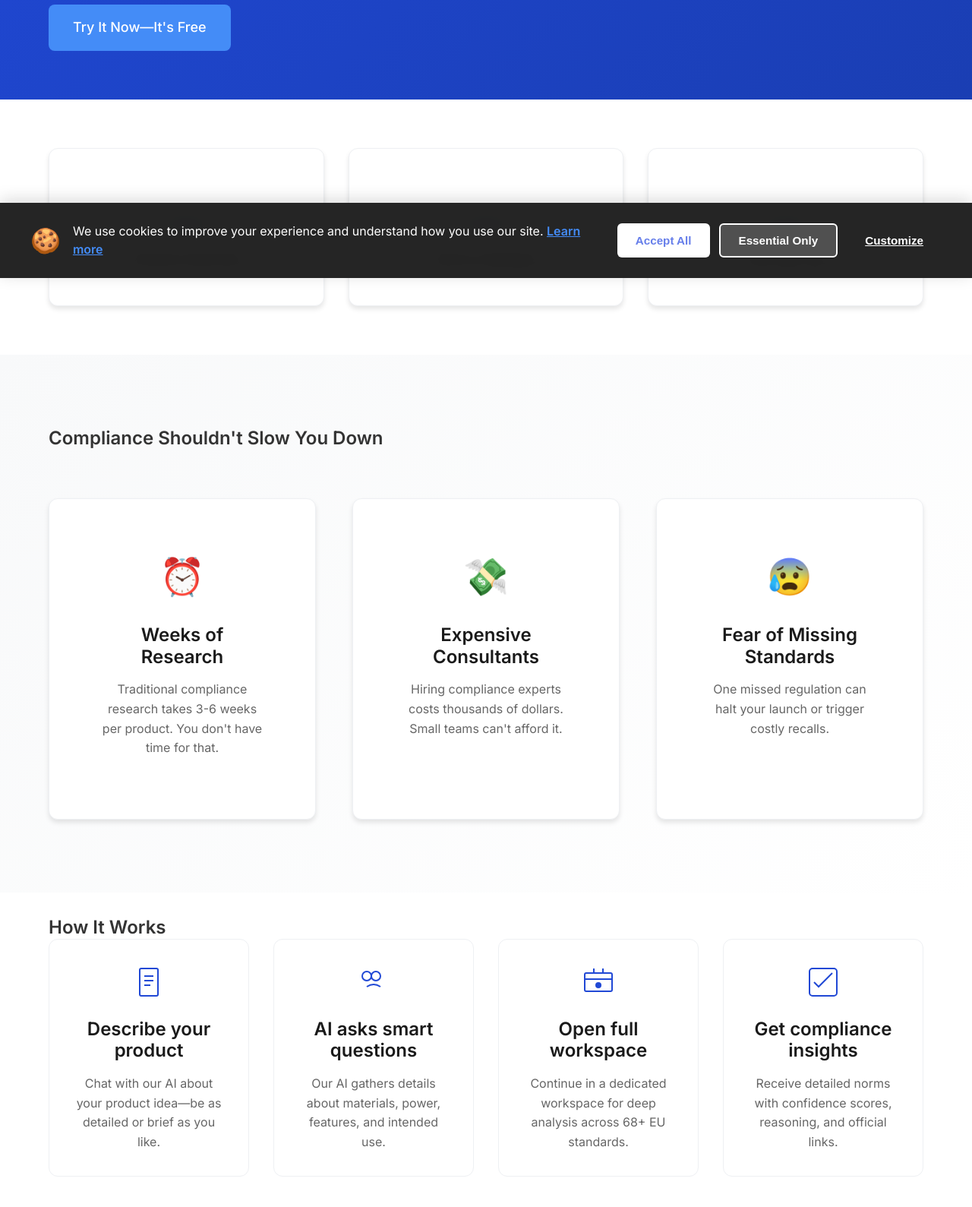
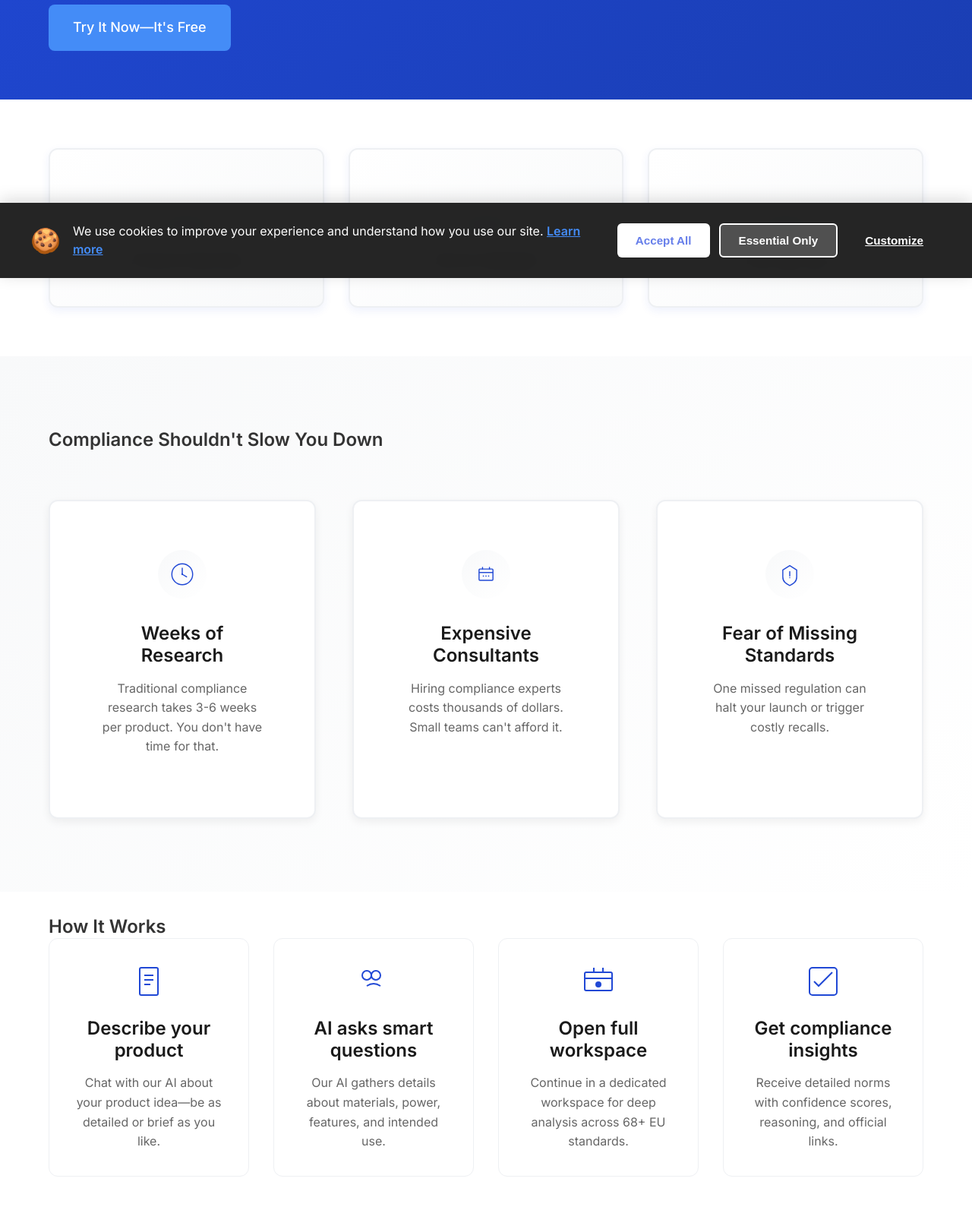
Before and after one commit to Hausertimo/Hausertimo.github.io, a Flask app: page / in a window 1280 px wide. Shown: the part 434-2023 px from the top of the page at 76% size. Run offline with Flask 3, Linux system fonts and the light colour scheme; data that the repository does not hold is empty; parts of the project's set-up code (start-up, migrations or seed data) failed here and were passed over; some libraries are stand-ins or nearby versions.

Commit message:
Website not looking like trash lol

```diff
--- a/static/style.css
+++ b/static/style.css
@@ -486,27 +486,49 @@ ul li, ol li {
 }
 
 .metric-card {
-    background-color: var(--white);
-    padding: var(--spacing-xl);
+    background: linear-gradient(135deg, #ffffff 0%, #f8f9fa 100%);
+    padding: var(--spacing-xl) var(--spacing-2xl);
     border-radius: var(--radius-lg);
-    box-shadow: var(--shadow-md);
-    border: 1px solid var(--medium-gray);
+    box-shadow: 0 4px 12px rgba(32, 72, 213, 0.08);
+    border: 2px solid var(--medium-gray);
     transition: all 0.3s ease;
     display: flex;
     flex-direction: column;
     align-items: center;
+    position: relative;
+    overflow: hidden;
+}
+
+.metric-card::after {
+    content: '';
+    position: absolute;
+    top: 0;
+    left: 0;
+    right: 0;
+    height: 4px;
+    background: linear-gradient(90deg, var(--accent-blue), var(--royal-blue));
+    transform: scaleX(0);
+    transform-origin: left;
+    transition: transform 0.3s ease;
 }
 
 .metric-card:hover {
-    transform: translateY(-4px);
-    box-shadow: var(--shadow-lg);
+    transform: translateY(-6px);
+    box-shadow: 0 12px 24px rgba(32, 72, 213, 0.15);
     border-color: var(--accent-blue);
 }
 
+.metric-card:hover::after {
+    transform: scaleX(1);
+}
+
 .metric-number {
-    font-size: var(--font-size-3xl);
+    font-size: 3rem;
     font-weight: 700;
-    color: var(--royal-blue);
+    background: linear-gradient(135deg, var(--royal-blue), var(--accent-blue));
+    -webkit-background-clip: text;
+    -webkit-text-fill-color: transparent;
+    background-clip: text;
     margin-bottom: var(--spacing-xs);
     display: block;
 }
@@ -540,20 +562,47 @@ ul li, ol li {
     padding: var(--spacing-2xl);
     border-radius: var(--radius-lg);
     text-align: center;
-    box-shadow: var(--shadow-md);
-    border: 1px solid var(--medium-gray);
+    box-shadow: 0 4px 12px rgba(0, 0, 0, 0.06);
+    border: 2px solid var(--medium-gray);
     transition: all 0.3s ease;
+    position: relative;
+    overflow: hidden;
+}
+
+.pain-point-card::before {
+    content: '';
+    position: absolute;
+    top: 0;
+    left: 0;
+    right: 0;
+    bottom: 0;
+    background: linear-gradient(135deg, rgba(56, 105, 250, 0.03), rgba(32, 72, 213, 0.03));
+    opacity: 0;
+    transition: opacity 0.3s ease;
 }
 
 .pain-point-card:hover {
-    transform: translateY(-4px);
-    box-shadow: var(--shadow-lg);
-    border-color: var(--accent-blue);
+    transform: translateY(-6px);
+    box-shadow: 0 12px 24px rgba(0, 0, 0, 0.1);
+    border-color: rgba(56, 105, 250, 0.3);
+}
+
+.pain-point-card:hover::before {
+    opacity: 1;
 }
 
 .pain-icon {
-    font-size: 3rem;
-    margin-bottom: var(--spacing-md);
+    width: 64px;
+    height: 64px;
+    margin: 0 auto var(--spacing-lg);
+    display: flex;
+    align-items: center;
+    justify-content: center;
+    background: linear-gradient(135deg, #f8f9fa, #ffffff);
+    border-radius: 50%;
+    padding: var(--spacing-sm);
+    position: relative;
+    z-index: 1;
 }
 
 .pain-point-card h3 {
--- a/templates/index.html
+++ b/templates/index.html
@@ -65,17 +65,37 @@
             <h2 class="section-title">Compliance Shouldn't Slow You Down</h2>
             <div class="pain-points-grid">
                 <div class="pain-point-card">
-                    <div class="pain-icon">⏰</div>
+                    <div class="pain-icon">
+                        <svg width="56" height="56" viewBox="0 0 56 56" fill="none" xmlns="http://www.w3.org/2000/svg">
+                            <circle cx="28" cy="28" r="24" stroke="#2048D5" stroke-width="2.5" fill="none"/>
+                            <path d="M28 14v14l10 6" stroke="#2048D5" stroke-width="2.5" stroke-linecap="round" stroke-linejoin="round"/>
+                            <circle cx="28" cy="28" r="2" fill="#2048D5"/>
+                        </svg>
+                    </div>
                     <h3>Weeks of Research</h3>
                     <p>Traditional compliance research takes 3-6 weeks per product. You don't have time for that.</p>
                 </div>
                 <div class="pain-point-card">
-                    <div class="pain-icon">💸</div>
+                    <div class="pain-icon">
+                        <svg width="56" height="56" viewBox="0 0 56 56" fill="none" xmlns="http://www.w3.org/2000/svg">
+                            <rect x="12" y="16" width="32" height="26" rx="2" stroke="#2048D5" stroke-width="2.5" fill="none"/>
+                            <path d="M20 16v-4M36 16v-4" stroke="#2048D5" stroke-width="2.5" stroke-linecap="round"/>
+                            <line x1="12" y1="24" x2="44" y2="24" stroke="#2048D5" stroke-width="2.5"/>
+                            <circle cx="22" cy="32" r="1.5" fill="#2048D5"/>
+                            <circle cx="28" cy="32" r="1.5" fill="#2048D5"/>
+                            <circle cx="34" cy="32" r="1.5" fill="#2048D5"/>
+                        </svg>
+                    </div>
                     <h3>Expensive Consultants</h3>
                     <p>Hiring compliance experts costs thousands of dollars. Small teams can't afford it.</p>
                 </div>
                 <div class="pain-point-card">
-                    <div class="pain-icon">😰</div>
+                    <div class="pain-icon">
+                        <svg width="56" height="56" viewBox="0 0 56 56" fill="none" xmlns="http://www.w3.org/2000/svg">
+                            <path d="M28 8L12 18v16c0 12 8 16 16 20 8-4 16-8 16-20V18L28 8z" stroke="#2048D5" stroke-width="2.5" fill="none" stroke-linejoin="round"/>
+                            <path d="M28 22v10M28 36h.02" stroke="#2048D5" stroke-width="2.5" stroke-linecap="round"/>
+                        </svg>
+                    </div>
                     <h3>Fear of Missing Standards</h3>
                     <p>One missed regulation can halt your launch or trigger costly recalls.</p>
                 </div>
@@ -210,8 +230,7 @@
                 <!-- "Continue in Full Workspace" button (hidden initially) -->
                 <div class="teaser-continue-container" id="teaserContinueContainer" style="display: none;">
                     <button class="btn btn-accent btn-large teaser-continue-btn" id="teaserContinueBtn" onclick="openFullWorkspace()" aria-label="Continue to full workspace for detailed analysis">
-                        <span class="button-icon">🚀</span>
-                        Continue in Full Workspace
+                        Continue in Full Workspace →
                     </button>
                     <p class="teaser-continue-hint">Get detailed analysis with confidence scores for 68+ EU standards</p>
                 </div>
```
Also changed, not shown: .claude/settings.local.json.
